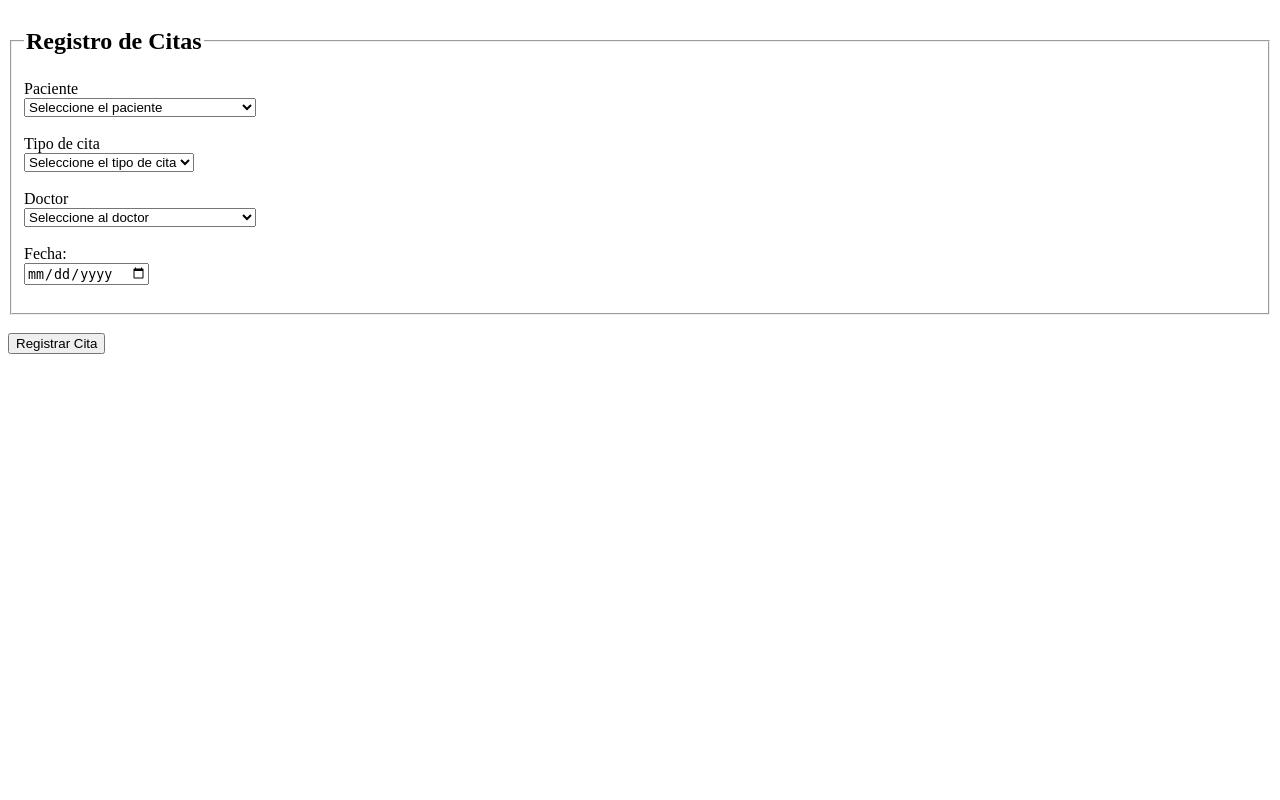
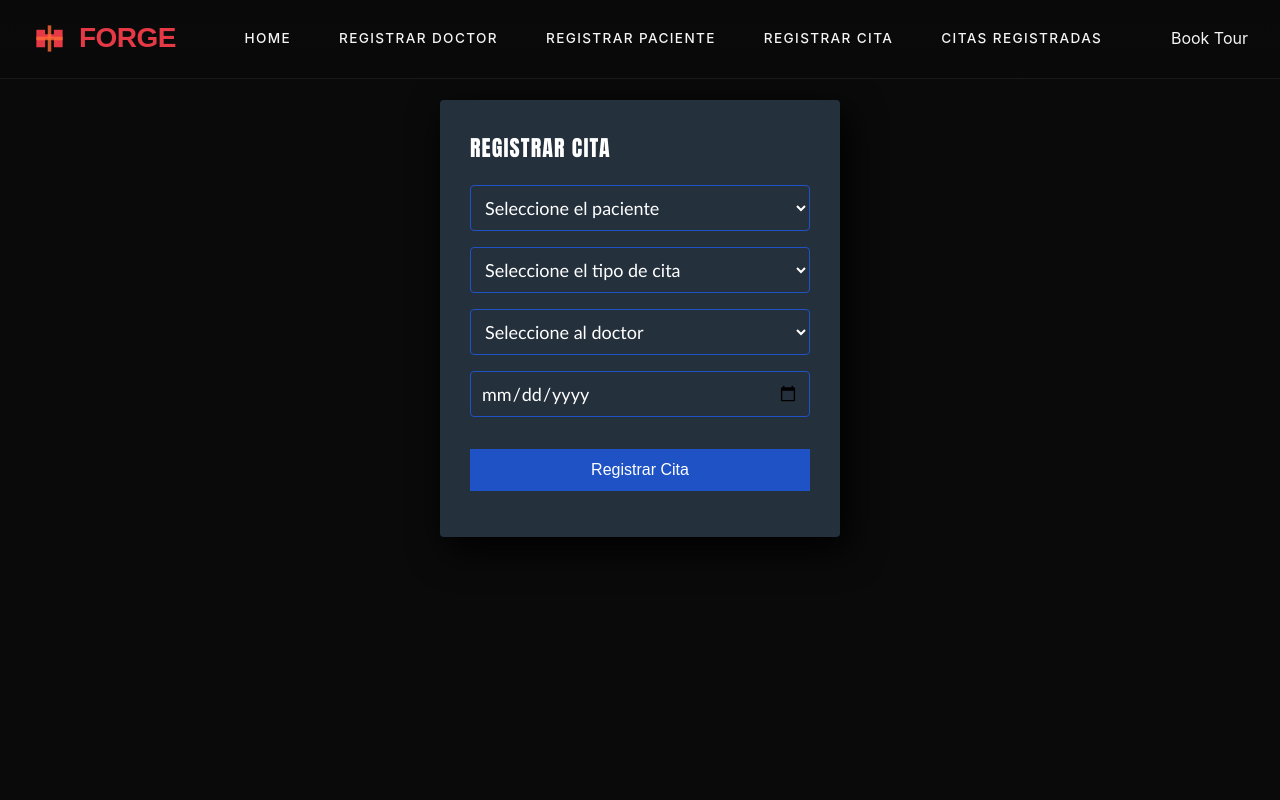
Before and after one commit to SebastianCely/ProyectoFinalDjango, a Django app: page /citas/registrar_cita/ in a window 1280 px wide. Run offline with Django 5.2, Linux system fonts and the light colour scheme; data comes from the database, SQL or seed files in the repository; both versions use the stored data as it was after the commit.

Commit message:
navegacion y estilos para registros de citas y pacientes

```diff
--- /dev/null
+++ b/agendamientoCitas/static/css/header_styles.css
@@ -0,0 +1,167 @@
+* {
+  margin: 0;
+  padding: 0;
+  box-sizing: border-box;
+}
+
+:root {
+  --black: #0A0A0A;
+  --concrete: #2C2C2C;
+  --steel: #404040;
+  --industrial-red: #E63946;
+  --industrial-orange: #FF6B35;
+  --light-gray: #A8A8A8;
+  --white: #F5F5F5;
+  --border: #1A1A1A;
+}
+
+body {
+  font-family: 'Work Sans', -apple-system, BlinkMacSystemFont, sans-serif;
+  background-color: var(--black);
+  color: var(--white);
+  line-height: 1.6;
+  overflow-x: hidden;
+}
+
+h1,
+h2,
+h3,
+h4,
+h5,
+h6 {
+  font-family: 'Bebas Neue', 'Impact', sans-serif;
+  font-weight: 400;
+  letter-spacing: 0.05em;
+  text-transform: uppercase;
+}
+
+a {
+  text-decoration: none;
+  color: inherit;
+}
+
+nav {
+  position: fixed;
+  top: 0;
+  width: 100%;
+  background: linear-gradient(180deg, rgba(10, 10, 10, 0.95) 0%, rgba(10, 10, 10, 0.8) 100%);
+  backdrop-filter: blur(10px);
+  border-bottom: 1px solid var(--border);
+  z-index: 1000;
+  transition: background 0.3s ease;
+}
+
+.nav-container {
+  display: flex;
+  justify-content: space-between;
+  align-items: center;
+  padding: 1rem 2rem;
+  max-width: 1400px;
+  margin: 0 auto;
+}
+
+.logo {
+  display: flex;
+  align-items: center;
+  gap: 0.75rem;
+  font-size: 1.75rem;
+  font-weight: 900;
+  color: var(--industrial-red);
+  text-decoration: none;
+  letter-spacing: -0.02em;
+  transition: all 0.3s ease;
+  cursor: pointer;
+  font-family: 'Work Sans', sans-serif;
+}
+
+.logo svg {
+  width: 35px;
+  height: 35px;
+}
+
+.logo:hover {
+  color: var(--industrial-orange);
+  transform: translateY(-2px);
+}
+
+.logo:hover svg path,
+.logo:hover svg rect {
+  fill: var(--industrial-orange);
+}
+
+.nav-links {
+  display: flex;
+  list-style: none;
+  gap: 0;
+}
+
+.nav-links a {
+  color: var(--white);
+  text-decoration: none;
+  font-weight: 500;
+  text-transform: uppercase;
+  font-size: 0.85rem;
+  letter-spacing: 0.1em;
+  padding: 0.75rem 1.5rem;
+  display: block;
+  transition: all 0.3s ease;
+}
+
+.nav-links a:hover,
+.nav-links a.active {
+  color: var(--white);
+  background: var(--industrial-red);
+}
+
+.menu-toggle {
+  display: none;
+  flex-direction: column;
+  gap: 4px;
+  cursor: pointer;
+}
+
+.menu-toggle span {
+  width: 25px;
+  height: 2px;
+  background: var(--white);
+  transition: all 0.3s ease;
+}
+
+.form-register {
+  width: 400px;
+  background: #24303c;
+  padding: 30px;
+  margin: auto;
+  margin-top: 100px;
+  border-radius: 4px;
+  font-family: 'calibri';
+  color: white;
+  box-shadow: 7px 13px 37px #000;
+}
+
+.form-register h4 {
+  font-size: 22px;
+  margin-bottom: 20px;
+}
+
+.controls {
+  width: 100%;
+  background: #24303c;
+  padding: 10px;
+  border-radius: 4px;
+  margin-bottom: 16px;
+  border: 1px solid #1f53c5;
+  font-family: 'calibri';
+  font-size: 18px;
+  color: white;
+}
+
+.form-register .botons {
+  width: 100%;
+  background: #1f53c5;
+  border: none;
+  padding: 12px;
+  color: white;
+  margin: 16px 0;
+  font-size: 16px;
+}
--- /dev/null
+++ b/agendamientoCitas/templates/base.html
@@ -0,0 +1,34 @@
+{% load static %}
+<!DOCTYPE html>
+<html lang="en">
+<head>
+    <meta charset="UTF-8">
+    <meta name="viewport" content="width=device-width, initial-scale=1.0">
+    <title>Proyecto Django</title>
+    <link rel="stylesheet" href="{% static 'css/header_styles.css' %}">
+</head>
+<body>
+    <nav>
+        <div class="nav-container">
+            <a href="#top" class="logo">
+                <svg viewBox="0 0 40 40" xmlns="http://www.w3.org/2000/svg">
+                    <path d="M5 10 L5 30 L15 30 L15 20 L25 20 L25 30 L35 30 L35 10 L25 10 L25 15 L15 15 L15 10 Z" fill="#E63946"/>
+                    <rect x="18" y="5" width="4" height="30" fill="#FF6B35" opacity="0.8"/>
+                    <rect x="5" y="18" width="30" height="4" fill="#FF6B35" opacity="0.8"/>
+                </svg>
+                FORGE
+            </a>
+            <ul class="nav-links">
+                <li><a href="/" class="nav-link">Home</a></li>
+                <li><a href="/citas/registrar_doctor" class="nav-link">Registrar Doctor</a></li>
+                <li><a href="/citas/registrar_paciente" class="nav-link">Registrar Paciente</a></li>
+                <li><a href="/citas/registrar_cita" class="nav-link">Registrar Cita</a></li>
+                <li><a href="/citas/listado_citas" class="nav-link">Citas registradas</a></li>
+            </ul>
+            <a href="#contact" class="book-tour-btn">Book Tour</a>
+        </div>
+    </nav>
+    {% block content %}
+    {% endblock %}
+</body>
+</html>
--- a/agendamientoCitas/templates/index.html
+++ b/agendamientoCitas/templates/index.html
@@ -1 +1,5 @@
+{% extends 'base.html' %}
+
+{% block content %}
 <h1>Pagina index</h1>
+{% endblock %}
--- a/agendamientoCitas/templates/registrar_cita.html
+++ b/agendamientoCitas/templates/registrar_cita.html
@@ -1,43 +1,36 @@
+{% extends 'base.html' %}
+{% block content %}
+<section class="form-register">
     <form method="post">
         {% csrf_token %}
-
-    <fieldset>
-        <legend><h2>Registro de Citas</h2></legend>
-
-        <label for="paciente">Paciente</label><br>
-        <select name="paciente" required>
-            <option value=""  disabled selected>Seleccione el paciente</option>
+        <h4>Registrar cita</h4>
+        <select class="controls" name="paciente" required>
+            <option value="" disabled selected>Seleccione el paciente</option>
             {% for cliente in paciente %}
-                <option value="{{cliente.id}}">{{cliente.primer_nombre}} {{cliente.segundo_nombre|default_if_none:''}} {{cliente.primer_apellido}} {{cliente.segundo_apellido|default_if_none:''}}
+            <option value="{{cliente.id}}">
+                {{cliente.primer_nombre}} {{cliente.segundo_nombre|default_if_none:''}} {{cliente.primer_apellido}}
+                {{cliente.segundo_apellido|default_if_none:''}}
             </option>
             {% endfor %}
-        </select><br><br>
-
-        <label for="tipo_cita">Tipo de cita</label><br>
-        <select name="tipo_cita" required>
-            <option value=""  disabled selected>Seleccione el tipo de cita</option>
+        </select>
+        <select class="controls" name="tipo_cita" required>
+            <option value="" disabled selected>Seleccione el tipo de cita</option>
             {% for cita in tipo_cita %}
             <option value="{{cita.id}}">{{cita.nombre}}
             </option>
             {% endfor %}
-        </select><br><br>
-
-        <label for="doctor">Doctor</label><br>
-        <select name="doctor" required>
-            <option value=""  disabled selected>Seleccione al doctor</option>
+        </select>
+        <select class="controls" name="doctor" required>
+            <option value="" disabled selected>Seleccione al doctor</option>
             {% for doc in doctor %}
-                <option value="{{doc.id}}">{{doc.primer_nombre}} {{doc.segundo_nombre|default_if_none:''}} {{doc.primer_apellido}} {{doc.segundo_nombre|default_if_none:''}}
+            <option value="{{doc.id}}">
+                {{doc.primer_nombre}} {{doc.segundo_nombre|default_if_none:''}} {{doc.primer_apellido}}
+                {{doc.segundo_nombre|default_if_none:''}}
             </option>
             {% endfor %}
-        </select><br><br>
-
-
-        <!-- Fecha -->
-        <label>Fecha:</label><br>
-        <input type="date" name="fecha" required><br><br>
-
-    </fieldset>
-
-    <br>
-    <input type="submit" value="Registrar Cita">
+        </select>
+        <input class="controls" type="date" name="fecha" required>
+        <input class="botons" type="submit" value="Registrar Cita">
     </form>
+</section>
+{% endblock %}
--- a/agendamientoCitas/templates/registrar_doctor.html
+++ b/agendamientoCitas/templates/registrar_doctor.html
@@ -1,3 +1,5 @@
+{% extends 'base.html' %}
+{% block content %}
 <form method="post">
     {% csrf_token %}
 
@@ -37,3 +39,4 @@
     </tr>
     {% endfor %}
 </table>
+{% endblock %}
```
Also changed, not shown: agendamientoCitas/static/css/abrir_modal_editar_cita_styles.css (deleted, +0 -38 lines), agendamientoCitas/templates/listado_citas.html (+3 -8 lines), agendamientoCitas/templates/registrar_paciente.html (+18 -35 lines), db.sqlite3. Lines whose indentation alone changed are shown as unchanged.
